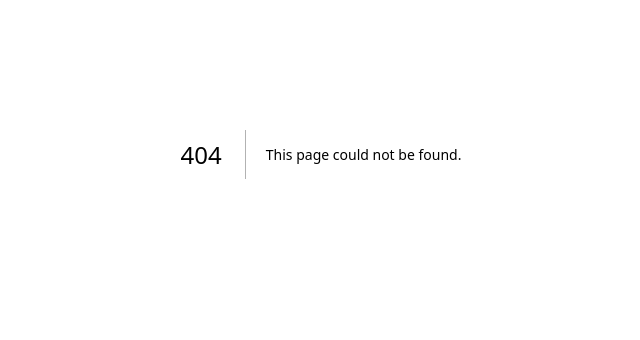
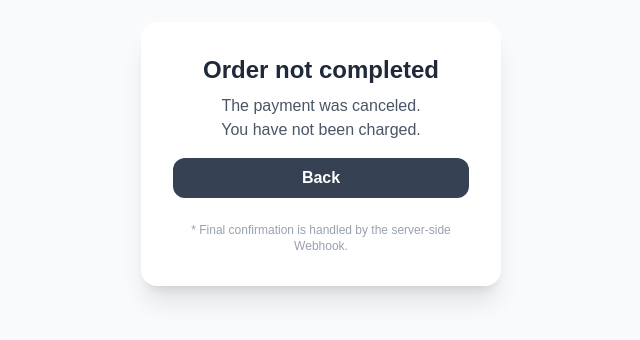
Before and after one commit to KU1244/stripe-mini-payments, a Next.js app: page /cancel in a window 1280 px wide. Before the commit this address had no page. Shown: the part 246-586 px from the top of the page, without its empty margins (319-959 px from the left). Built offline with nearby package versions, Linux system fonts and the light colour scheme.

Commit message:
feat(ui): add cancel page with basic user message

```diff
--- /dev/null
+++ b/src/pages/cancel.tsx
@@ -0,0 +1,59 @@
+// src/pages/cancel.tsx
+import { useEffect, useState } from "react";
+import Link from "next/link";
+import { useRouter } from "next/router";
+
+/**
+ * Cancel (or failure) page for Checkout
+ * - Shows a generic user-facing message
+ * - Optionally displays a request correlation id (?rid=...) to help support
+ * - Avoids leaking internal error details (kept in server logs)
+ */
+export default function CancelPage() {
+    const router = useRouter();
+    const [rid, setRid] = useState<string>("");
+
+    // Read optional request/correlation id from query (?rid=xxxx)
+    useEffect(() => {
+        const q = router.query?.rid;
+        if (typeof q === "string") setRid(q);
+    }, [router.query]);
+
+    return (
+        <main className="min-h-screen flex items-center justify-center bg-gray-50 text-gray-800">
+            <div className="bg-white shadow-xl rounded-2xl p-8 w-[360px] text-center">
+                <h1 className="text-2xl font-bold mb-2">Order not completed</h1>
+
+                <p className="text-gray-600 mb-4">
+                    The payment was canceled.<br />
+                    You have not been charged.
+                </p>
+
+                {/* Show correlation id only if provided */}
+                {rid && (
+                    <p className="text-xs text-gray-500 mb-6">
+                        Reference ID: <span className="font-mono">{rid}</span>
+                    </p>
+                )}
+
+                <div className="flex flex-col gap-3">
+                    <Link
+                        href="/"
+                        className="inline-block px-4 py-2 rounded-xl font-semibold text-white bg-gray-700 hover:bg-gray-800 transition"
+                    >
+                        Back
+                    </Link>
+
+                    {/* Optional: link to support/contact page */}
+                    {/* <Link href="/contact" className="text-sm text-blue-600 hover:underline">
+            Need help? Contact us
+          </Link> */}
+                </div>
+
+                <p className="mt-6 text-xs text-gray-400">
+                    * Final confirmation is handled by the server-side Webhook.
+                </p>
+            </div>
+        </main>
+    );
+}
```
